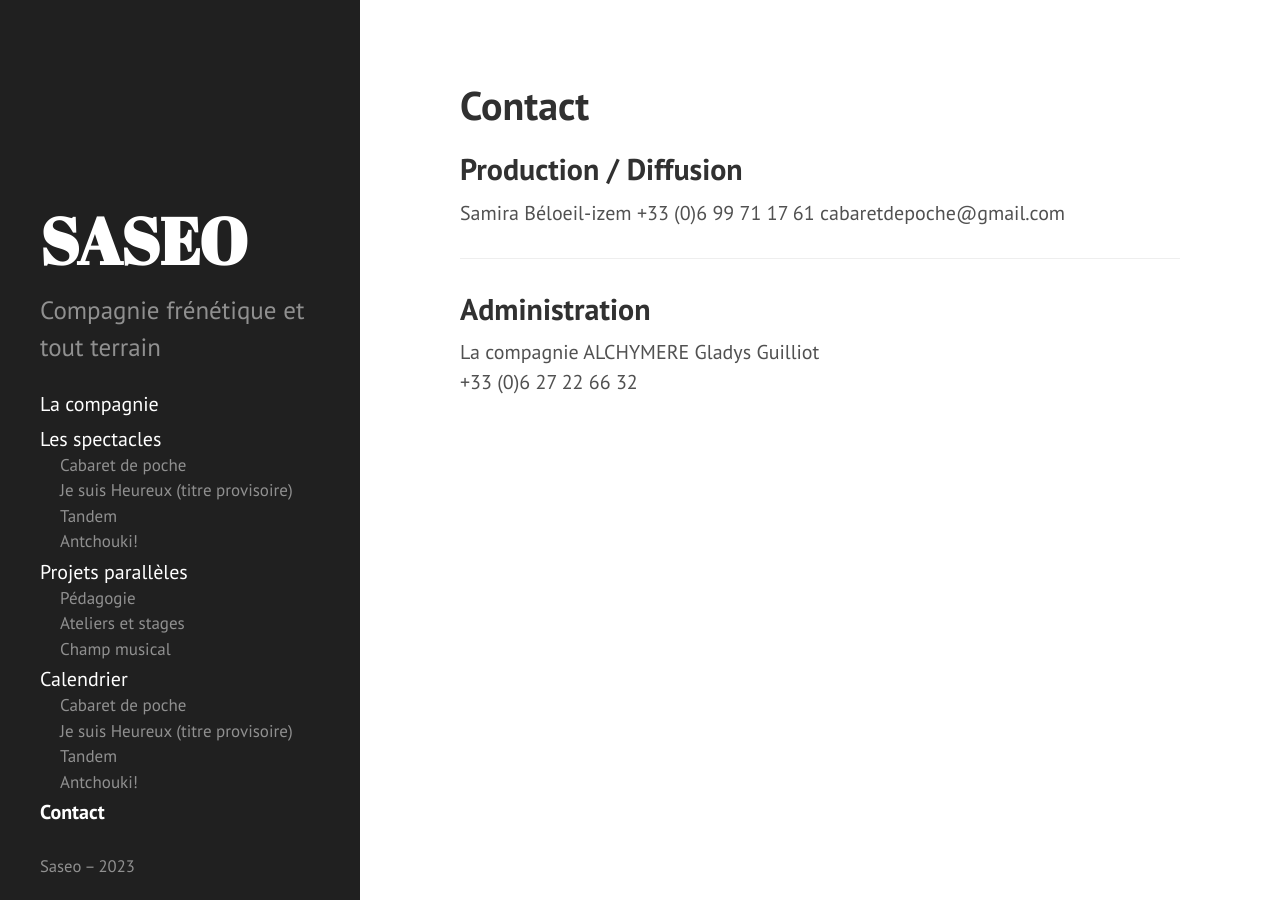
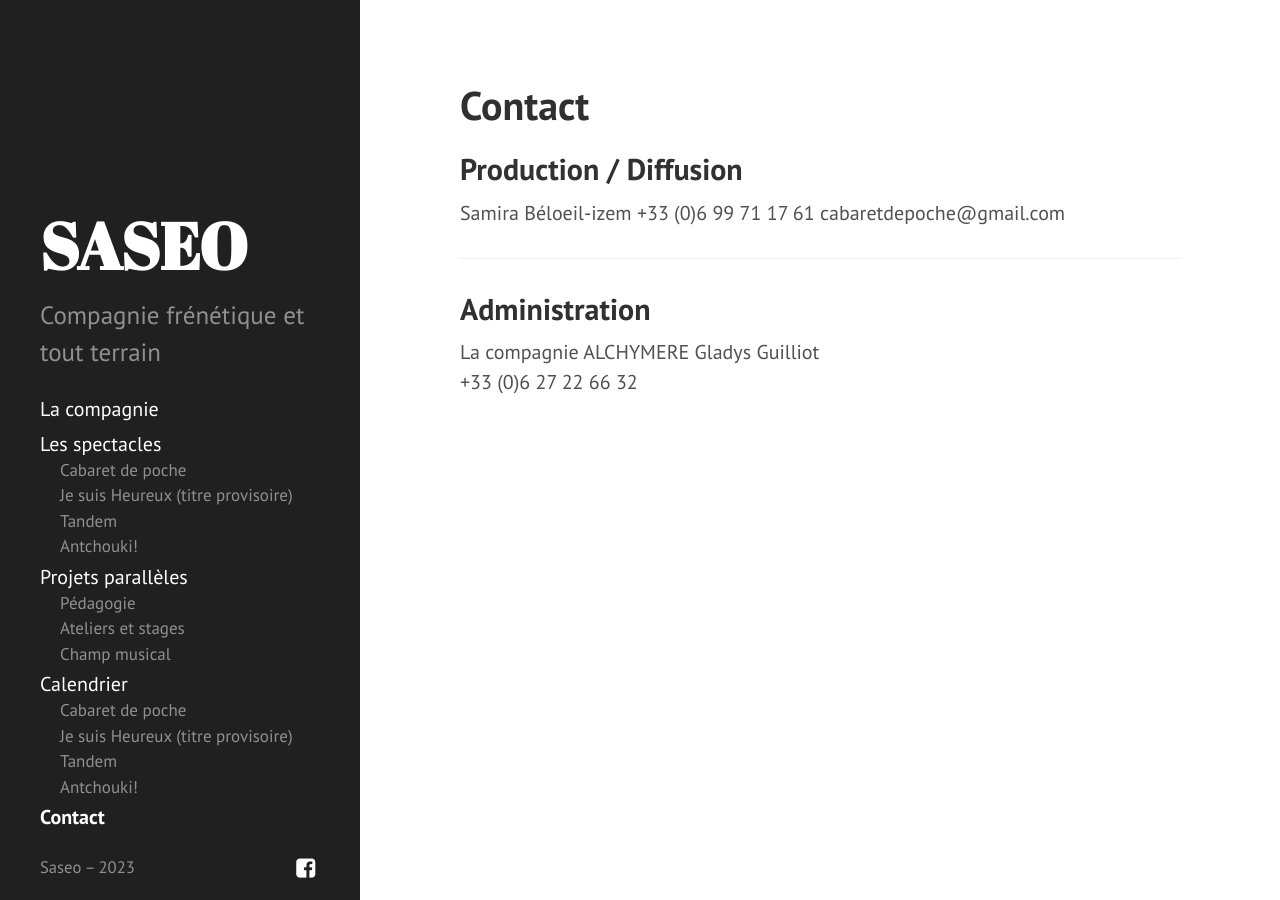
Before and after one commit to rizoom/saseo.org, a Jekyll site: the page built from contact.md, in a window 1280 px wide. Built offline with Jekyll 4.4.1, drawn with Linux system fonts in a browser that asks for light colours.

Commit message:
feat: fb logo

```diff
--- a/_includes/sidebar.html
+++ b/_includes/sidebar.html
@@ -23,8 +23,15 @@
 
     </nav>
 
-    <small>
-      Saseo &ndash; <time datetime="{{ site.time | date_to_xmlschema }}">{{ site.time | date: '%Y' }}</time>
-    </small>
+    <div style="display: flex; justify-content: space-between;">
+      <small>
+        Saseo &ndash; <time datetime="{{ site.time | date_to_xmlschema }}">{{ site.time | date: '%Y' }}</time>
+      </small>
+      <small>
+        <a href="https://www.facebook.com/Ciesaseo/" target="_blank" title="Facebook Saseo">
+          <i class="fa fa-fw fa-lg fa-facebook-square" aria-hidden="true"></i>
+        </a>
+      </small>
+    </div>
   </div>
 </aside>
```
